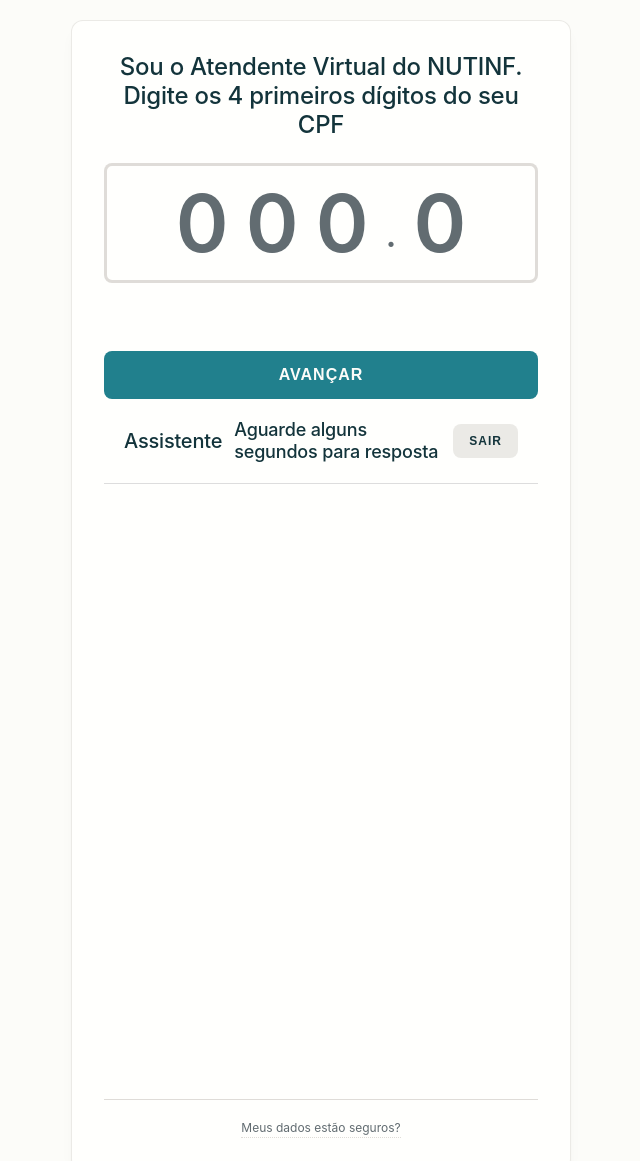
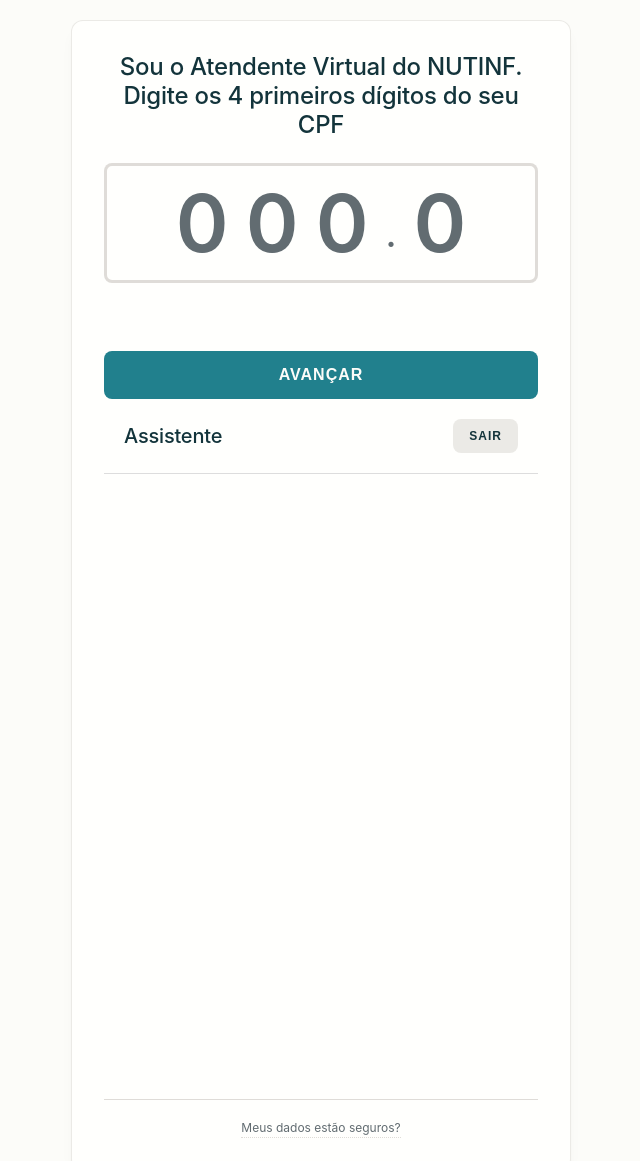
Before and after one commit to nutinf-sedap/assistente, a plain HTML site: page index.html in a window 1280 px wide. Shown: the top 1161 px of the page, without its empty margins (319-959 px from the left). Drawn offline with Linux system fonts and the light colour scheme; a web font is replaced by a local one.

Commit message:
Update index.html

```diff
--- a/index.html
+++ b/index.html
@@ -51,10 +51,9 @@
         <div id="screen-chat" class="screen">
           <div class="chat-header">
             <h1>Assistente</h1>
-            <h4>Aguarde alguns segundos para resposta</h4>
-            <button id="btn-logout-chat" class="btn btn-secondary btn-small">SAIR</button>
+            <button id="btn-logout-chat" class="btn btn-secondary btn-small" aria-label="Sair">SAIR</button>
           </div>
-          <div id="bp-embedded-webchat" class="chat-container"></div>
+          <div id="bp-embedded-webchat"></div>
         </div>
 
         <!-- Tela 4: Erro -->
```
